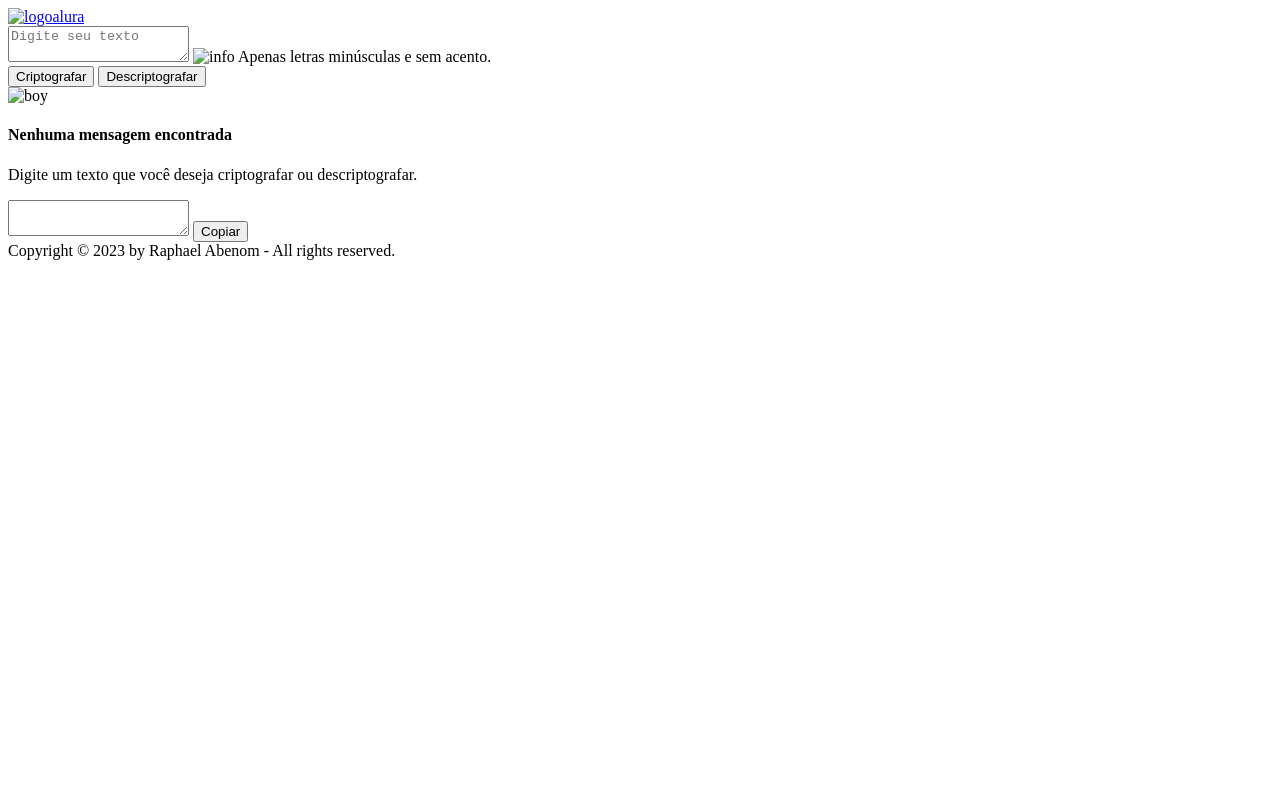
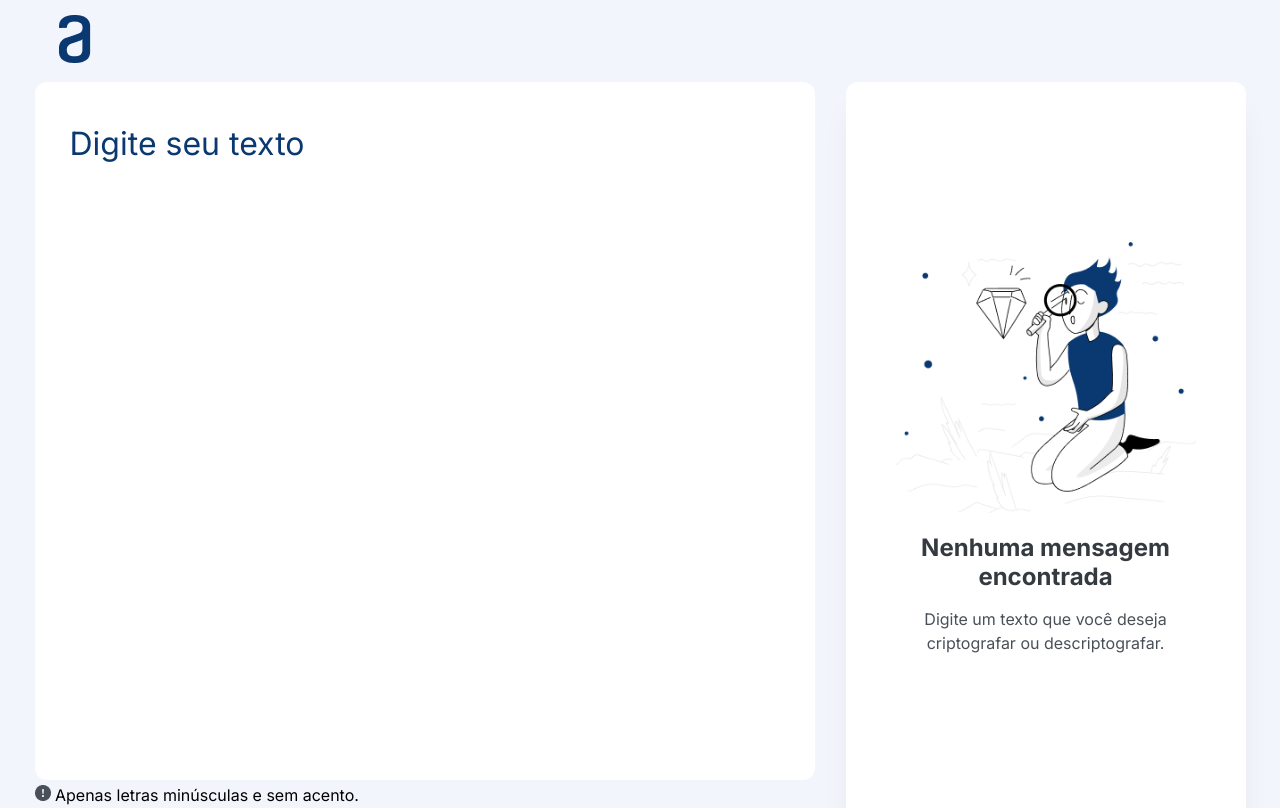
Before and after one commit to raphaelabenom/challenge-simple-text-decoder, a plain HTML site: page src/index.html in a window 1280 px wide. Shown: the top 808 px of the page. Drawn offline with Linux system fonts and the light colour scheme; the site is published under a folder, as on GitHub Pages, so addresses that start at the root find nothing.

Commit message:
Update index.html

```diff
--- a/src/index.html
+++ b/src/index.html
@@ -5,22 +5,22 @@
     <meta charset="UTF-8">
     <meta name="viewport" content="width=device-width, initial-scale=1">
     <!-- CSS reset -->
-    <link rel="stylesheet" href="/common.css">
+    <link rel="stylesheet" href="./common.css">
     <!-- CSS style -->
-    <link rel="stylesheet" href="/style.css">
+    <link rel="stylesheet" href="./style.css">
     <title>Desafio de Criptografia - Oracle One</title>
   </head>
   <body>
     <header>
       <div class="logo">
-        <a href="/"><img src="/logo.png" alt="logoalura"></a>
+        <a href="/"><img src="./logo.png" alt="logoalura"></a>
       </div>
     </header>
     <div class="container">
       <section class="input-text">
         <!-- Entry text -->
         <textarea id="textInput" class="input" placeholder="Digite seu texto" require></textarea>
-          <span class="info"><img src="/infovector.png" alt="info"> Apenas letras minúsculas e sem acento.</span>
+          <span class="info"><img src="./infovector.png" alt="info"> Apenas letras minúsculas e sem acento.</span>
           <!-- Buttons -->
             <div class="buttons">
               <button id="btnEncrypt" class="btn-primary" type="button">Criptografar</button>
@@ -30,7 +30,7 @@
       <section class="output-text"></output>
           <!-- Empty -->
           <div id="empty-output" class="empty-output hidden">
-            <img src="/boyimg.png" alt="boy">
+            <img src="./boyimg.png" alt="boy">
             <h4 class="title-output">Nenhuma mensagem encontrada</h4>
             <p>Digite um texto que você deseja criptografar ou descriptografar.</p>
           </div>
@@ -48,7 +48,7 @@
         var off = -7 - offset;dateNow.setHours(dateNow.getHours()+off);
         var year = dateNow.getFullYear();document.write(dateNow.getFullYear());</script></span> by Raphael Abenom - All rights reserved.</footer>
       <!-- JS script -->
-  <script type="text/javascript" src="/script.js" defer="defer"></script>
+  <script type="text/javascript" src="./script.js" defer="defer"></script>
   </body>
 
 </html>
```
